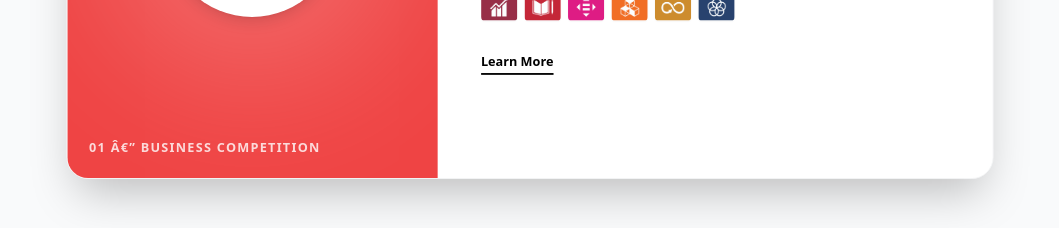
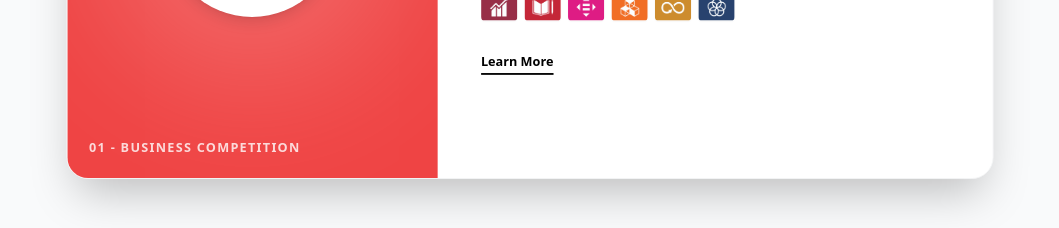
Before and after one commit to felix101930/enactus-site, a React (Vite) app: page / in a window 1280 px wide. Shown: the part 2500-2728 px from the top of the page, without its empty margins (110-1169 px from the left). Built offline with nearby package versions, Linux system fonts and the light colour scheme.

Commit message:
fixes character issues and tab image

```diff
--- a/index.html
+++ b/index.html
@@ -4,12 +4,11 @@
     <meta charset="UTF-8" />
 
     <!-- UPDATED FAVICON LINK -->
-    <!-- Make sure to place the image in your 'public' folder -->
-    <link rel="icon" type="image/png" href="src\assets\logos\logo-enactus-sait.png" />
+    <!-- ACTION REQUIRED: Move 'logo-enactus-sait.png' to your 'public' folder! -->
+    <link rel="icon" type="image/png" href="/logo-enactus-sait.png" />
 
     <meta name="viewport" content="width=device-width, initial-scale=1.0" />
 
-    <!-- UPDATED TITLE -->
     <title>Enactus SAIT</title>
   </head>
   <body>
--- a/src/components/sections/home/ProjectsSection.tsx
+++ b/src/components/sections/home/ProjectsSection.tsx
@@ -10,7 +10,7 @@ import logoUpSkill from '../../../assets/logos/logo-upskill.png';
 import logoHydra from '../../../assets/logos/logo-hydraherder.png';
 import logoSecondCut from '../../../assets/logos/logo-second-cut.png';
 
-// SDG IMPORTS - Updated to match ProjectsPage.tsx
+// SDG IMPORTS
 import sdg01 from '../../../assets/icons/sdg/sdg-1.jpg';
 import sdg04 from '../../../assets/icons/sdg/sdg-4.jpg';
 import sdg06 from '../../../assets/icons/sdg/sdg-6.jpg';
@@ -31,7 +31,6 @@ const projects = [
     logo: logoCaseClash,
     link: "/projects#case-clash",
     category: "Business Competition",
-    // Match ProjectsPage: 8, 4, 10, 9, 12, 17
     sdgs: [sdg08, sdg04, sdg10, sdg09, sdg12, sdg17]
   },
   {
@@ -41,7 +40,6 @@ const projects = [
     logo: logoUpSkill,
     link: "/projects#project-upskill",
     category: "Financial Education",
-    // Match ProjectsPage: 1, 4, 10, 11, 16
     sdgs: [sdg01, sdg04, sdg10, sdg11, sdg16]
   },
   {
@@ -51,7 +49,6 @@ const projects = [
     logo: logoHydra,
     link: "/projects#hydraherder",
     category: "AI Technology",
-    // Match ProjectsPage: 13, 6, 11, 9
     sdgs: [sdg13, sdg06, sdg11, sdg09]
   },
   {
@@ -61,7 +58,6 @@ const projects = [
     logo: logoSecondCut,
     link: "/projects#second-cut",
     category: "Sustainability",
-    // Match ProjectsPage: 11, 12, 9, 13, 6
     sdgs: [sdg11, sdg12, sdg09, sdg13, sdg06]
   }
 ];
@@ -99,7 +95,8 @@ const Card = ({ i, project, progress, range, targetScale }: any) => {
           </div>
 
           <span className="absolute top-6 left-6 md:top-auto md:bottom-6 md:left-6 text-white font-bold opacity-80 uppercase tracking-widest text-[10px] md:text-sm">
-            0{i + 1} â€” {project.category}
+            {/* FIXED CHARACTER HERE */}
+            0{i + 1} - {project.category}
           </span>
         </div>
 
@@ -116,7 +113,6 @@ const Card = ({ i, project, progress, range, targetScale }: any) => {
             <p className="text-[10px] md:text-xs font-bold text-gray-400 uppercase tracking-wider mb-3">
               Impact Goals (SDGs)
             </p>
-            {/* Added overflow-hidden to keep cards neat if many icons appear */}
             <div className="flex flex-wrap gap-2">
               {project.sdgs && project.sdgs.map((sdg: string, idx: number) => (
                 <motion.div
```
Also changed, not shown: src/pages/AwardsPage.tsx (+4 -45 lines), public/logo-enactus-sait.png (added).
